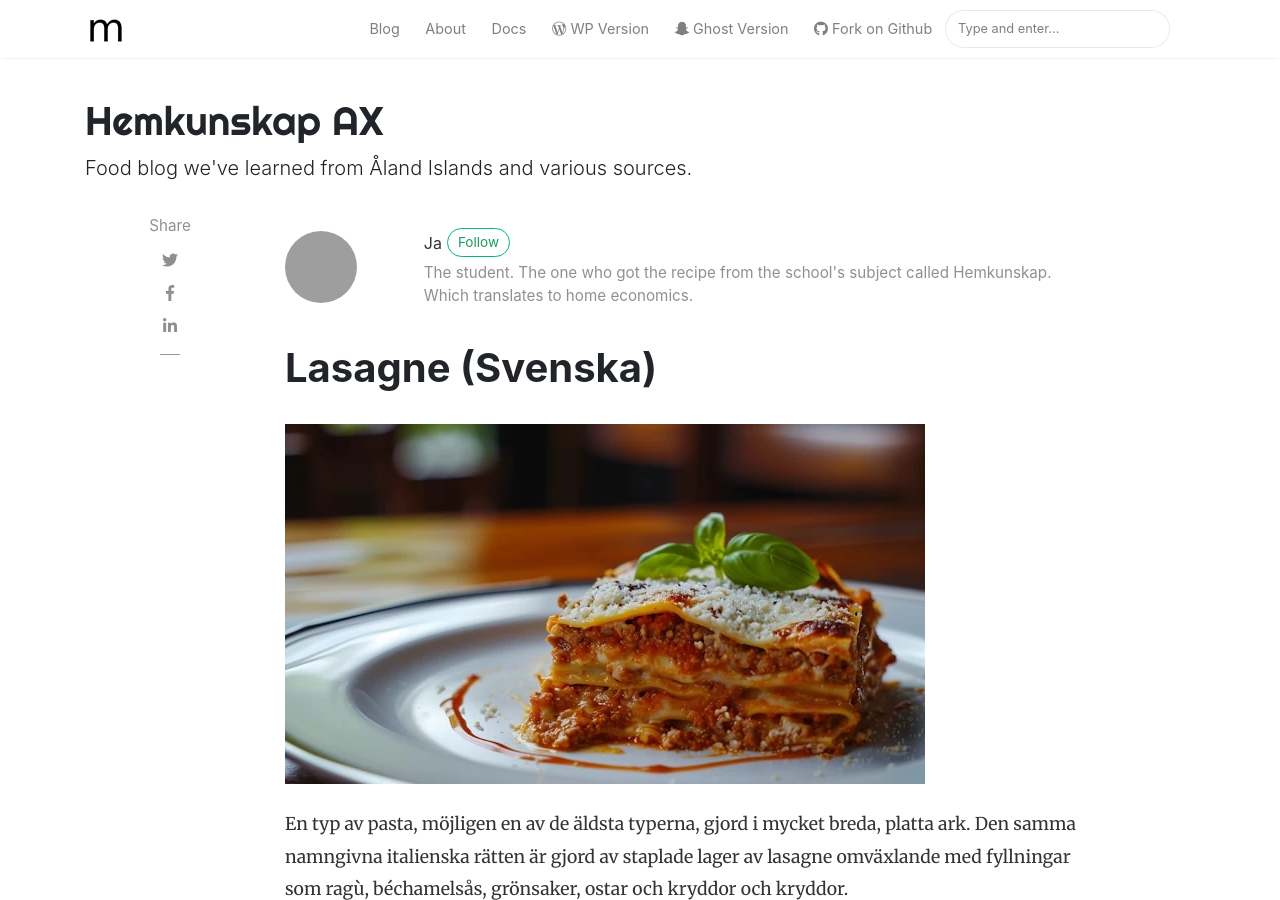
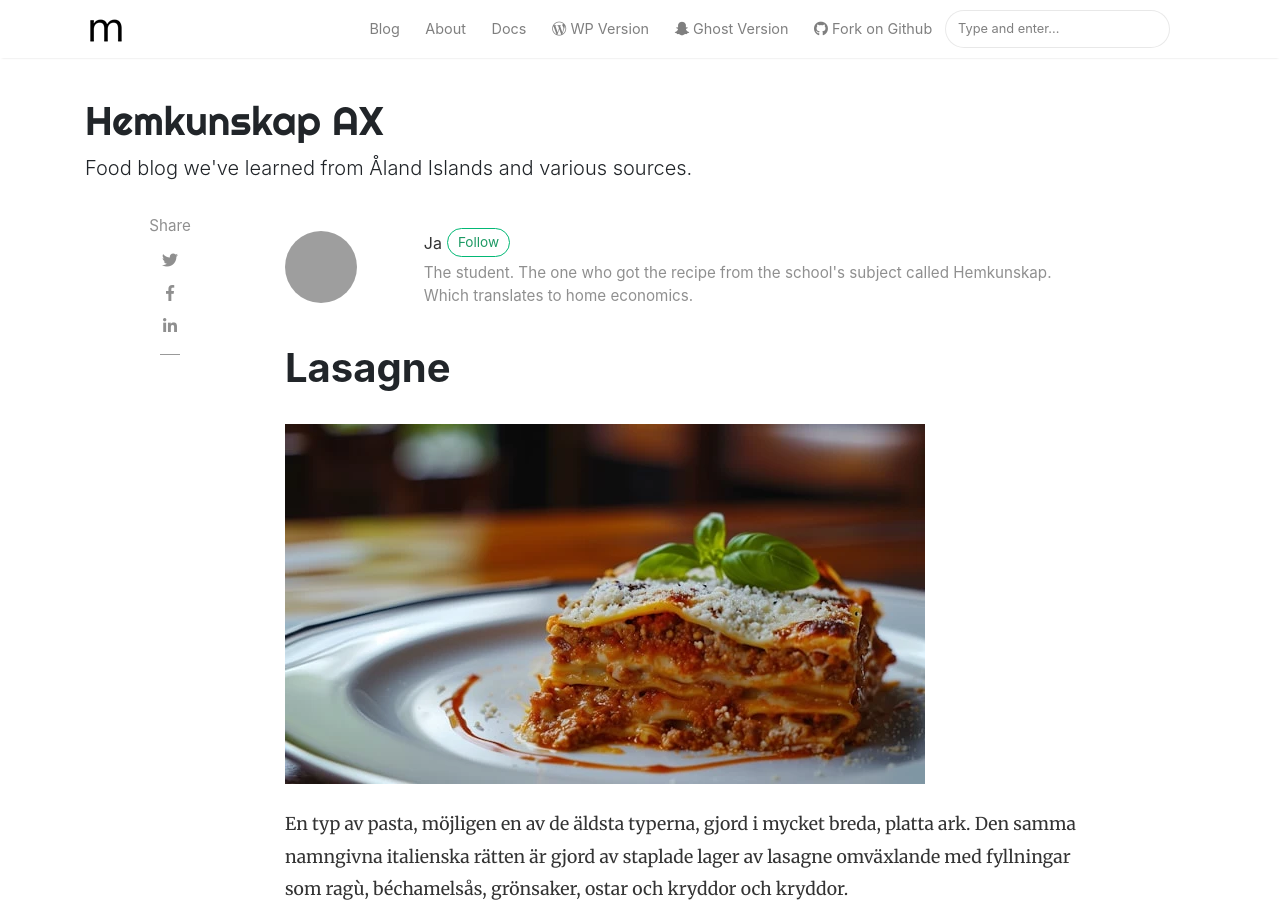
Before and after one commit to hmenorjr/hemkunskap-ax, a Jekyll site: the page built from _posts/2024-09-23-lasagne.md, in a window 1280 px wide and 900 px high. Built offline with Jekyll 4.4.1, drawn with Linux system fonts in a browser that asks for light colours; nearby versions of some CDN libraries; grey boxes are pictures that could not be loaded.

Commit message:
lasagne blog: Renamed file and title. Removed 'feature' tag

```diff
--- a/_posts/2024-09-23-lasagne-svenska.md
+++ b/_posts/2024-09-23-lasagne.md
@@ -1,12 +1,11 @@
 ---
 layout: post
-title:  "Lasagne (Svenska)"
+title:  "Lasagne"
 author: ja
 categories: [ Cooking ]
 tags: [ italian, pasta, swedish, svenska ]
 image: assets/images/posts/emanuel-ekstrom-unsplash-lasagna.webp
 description: "En typ av pasta, möjligen en av de äldsta typerna, gjord i mycket breda, platta ark. Den samma namngivna italienska rätten är gjord av staplade lager av lasagne omväxlande med fyllningar som ragù, béchamelsås, grönsaker, ostar och kryddor och kryddor."
-featured: true
 ---
 
 En typ av pasta, möjligen en av de äldsta typerna, gjord i mycket breda, platta ark. Den samma namngivna italienska rätten är gjord av staplade lager av lasagne omväxlande med fyllningar som ragù, béchamelsås, grönsaker, ostar och kryddor och kryddor.
```
